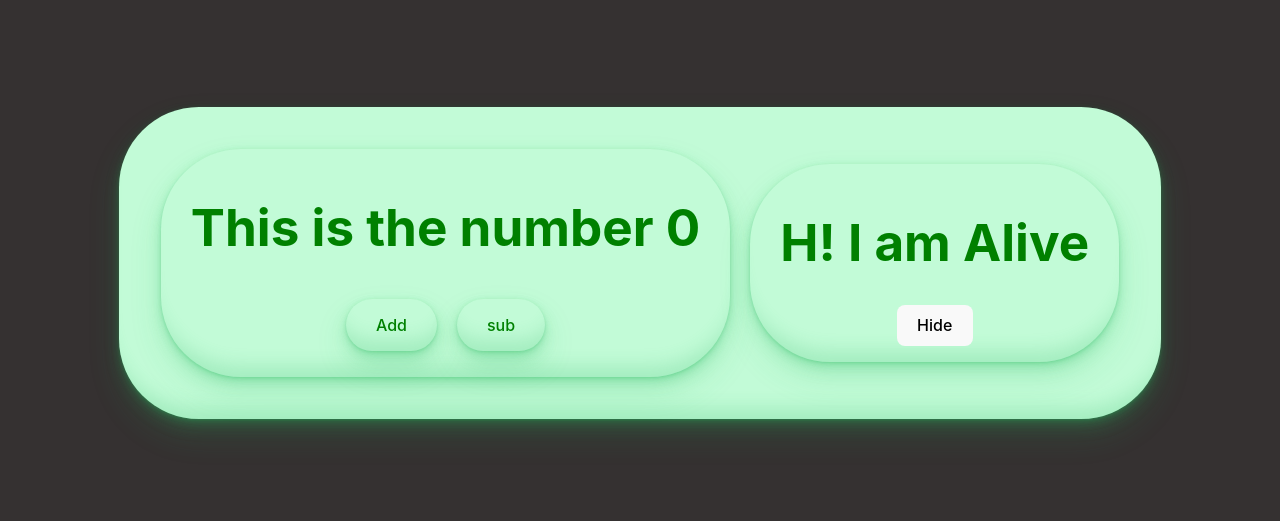
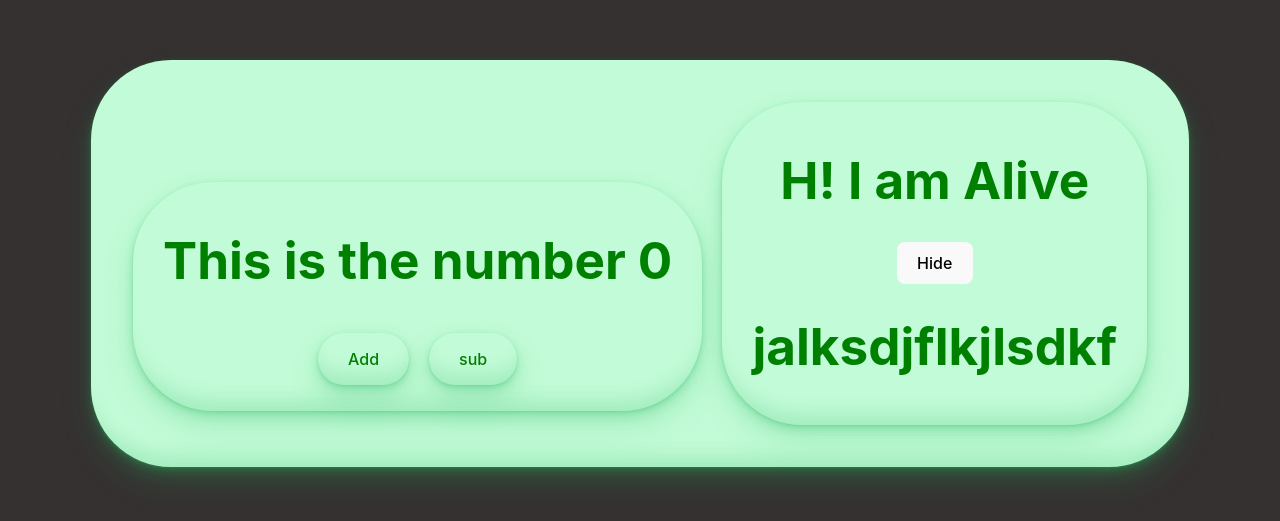
Before and after one commit to SaimrRazaAly/React_Full_Learning, a React (Vite) app: page / in a window 1280 px wide. Shown: the part 137-658 px from the top of the page. Built offline with nearby package versions, Linux system fonts and the light colour scheme.

Commit message:
2nd commit

```diff
--- a/src/UseState Exercises/Text.jsx
+++ b/src/UseState Exercises/Text.jsx
@@ -17,6 +17,7 @@ result = <button onClick={()=> setshow(true)}>show</button>
   <>
 <div>
  {result}
+<h1>jalksdjflkjlsdkf</h1>
 </div>
   </>
   )
```
